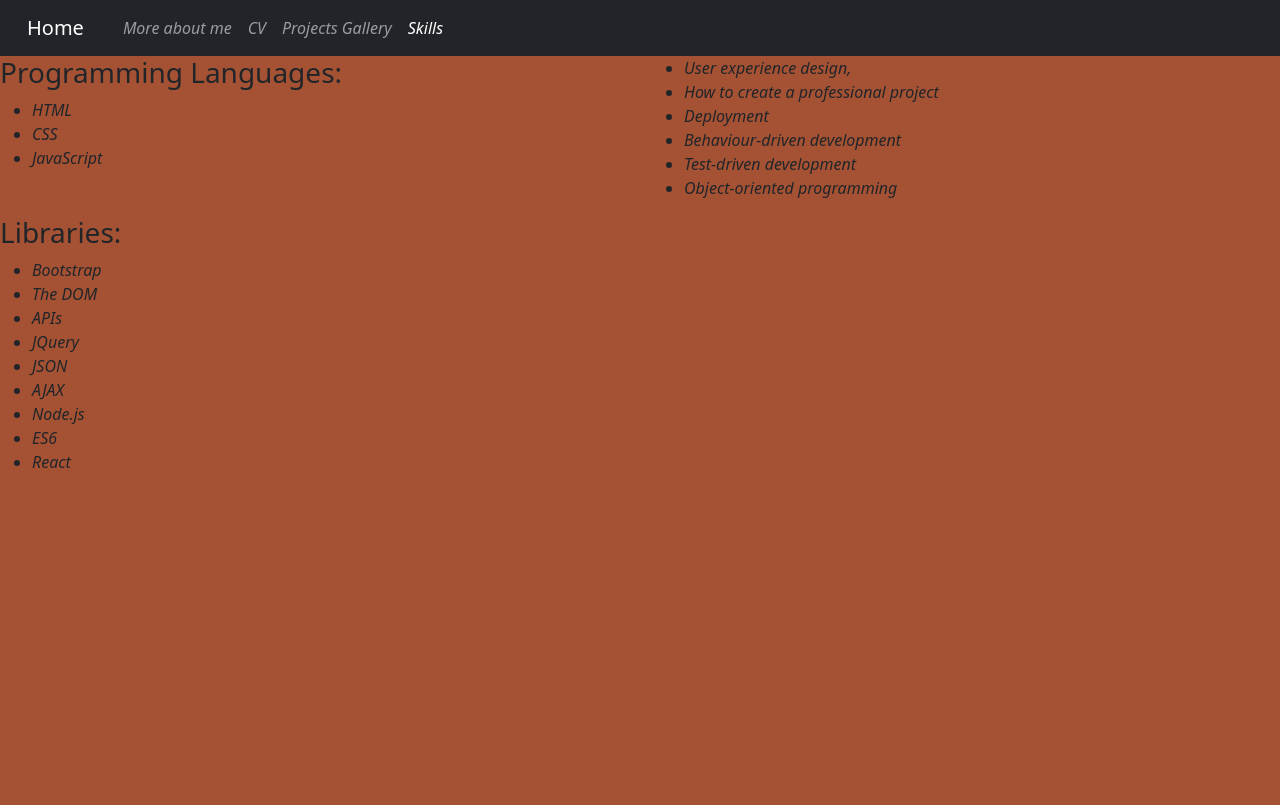
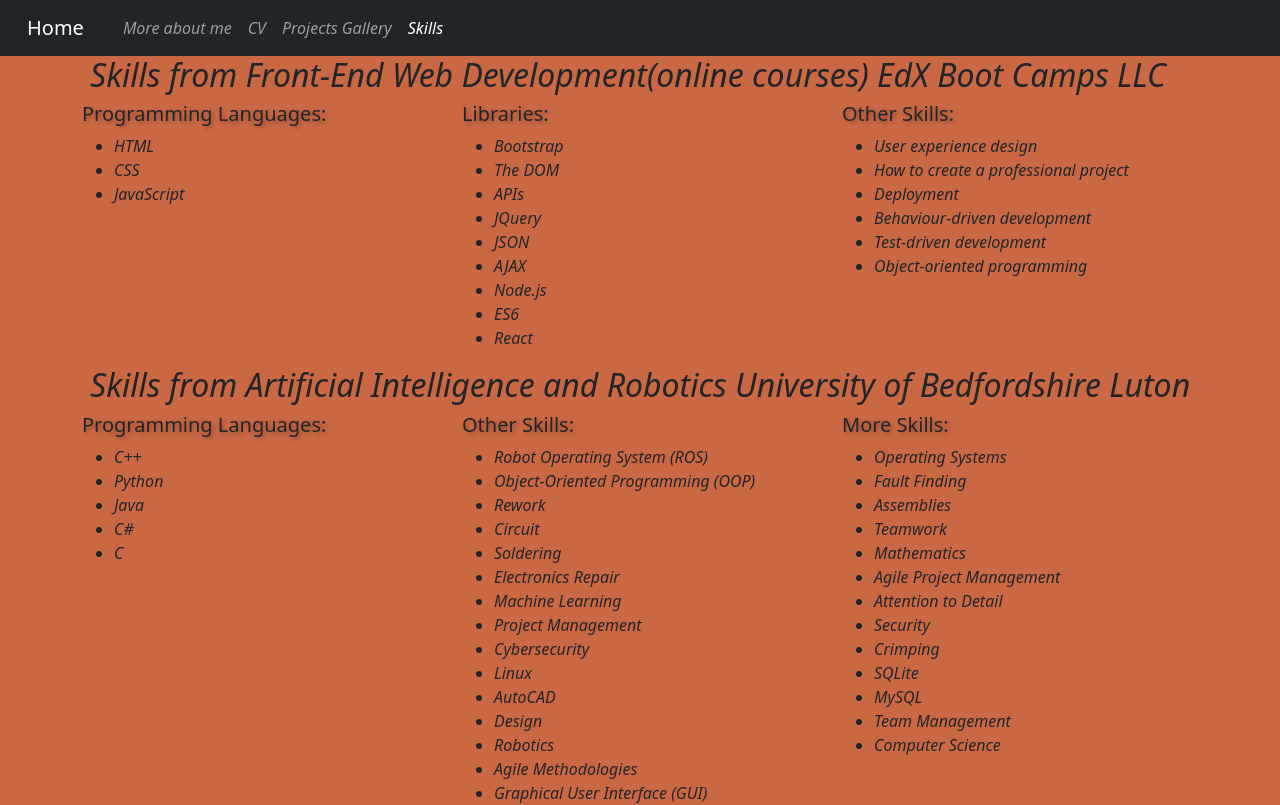
Before and after one commit to Andreea-Lita/Portfolio-With-React, a React (Vite) app: page /skills in a window 1280 px wide. Shown: the top 805 px of the page. Built offline with nearby package versions, Linux system fonts and the light colour scheme.

Commit message:
updated Skills page, also some thinking, plus some colours

```diff
--- a/src/components/CV/index.jsx
+++ b/src/components/CV/index.jsx
@@ -4,9 +4,8 @@
 
 function CV() {
   return (
-    <div className="cv">
-    <embed src={myCv} type="application/pdf" width="100%" height="1000px" />
-
+    <div className="cV">
+    <embed src={myCv} type="application/pdf" width="100%" height="600px" />
     </div>
   );
 }
--- a/src/components/CV/style.css
+++ b/src/components/CV/style.css
@@ -4,11 +4,8 @@
     position: relative;
 }
 
-.cV span {
-    position: absolute;
-    bottom: 0;
-    left: 0;
-    right: 0;
-    padding: 3px;
-    background: #B8B8B8;
-}
+
+/* .cV span {
+    background: white;
+    ;
+} */
--- a/src/components/Contact/index.jsx
+++ b/src/components/Contact/index.jsx
@@ -13,9 +13,13 @@
       <Container style={{ marginTop: 80 }}>
         <Row>
           <Col size="md-8">
+
             <h5>I am a person who likes coding, and mostly coding becoming eficcient for real life! I’ve recently embarked on a journey of web development, creating projects that bring ideas to life!</h5>
             <h5>With every line of code, I try not just building applications, but constructing bridges that connect imagination to reality, transforming the abstract into the tangible.</h5>
               <h5>Developing is also learnig for makeing ideeas a reality!</h5>
+              <h5>I feel happy that you are reading this content !</h5>
+              <h5>I hope I will develop my skills to be even a more experienced web developer!</h5>
+              <h6>Some thoughts! </h6>
             <br />
           </Col>
           <Col size="md-4">
--- a/src/components/Contact/style.css
+++ b/src/components/Contact/style.css
@@ -4,7 +4,8 @@
     font-size: medium;
 }
 
-h5 {
+h5,
+h6 {
     color: #1e1816;
     text-shadow: 2px 2px 4px rgba(0, 0, 0, 0.3);
 }
--- a/src/components/Footer/index.jsx
+++ b/src/components/Footer/index.jsx
@@ -1,10 +1,10 @@
 import React from "react";
-import "./style.css";
+import "./footerstyle.css";
 
 function Footer() {
   return (
     <footer className="footer">
-      <span>Portfolio with React 2024</span>
+      <span id="sub">Portfolio with React 2024</span>
       <div className="contacts-container">
         <a href="https://www.linkedin.com/in/andreea-malaiasi-bb15aa235">Linkedin</a>
         <br />
--- a/src/components/Skills/Skills.jsx
+++ b/src/components/Skills/Skills.jsx
@@ -1,84 +1,190 @@
 import React from 'react';
-import './style.css'
-import Container from '../Container';
+import './skillsstyle.css';
 
-// import { Container, Row, Col } from 'react-bootstrap';
-function Skills(){
-    return(
-
-    <div className="row" size="md-12">
-      <div className="col" size="md-4">
-            <h3>Programming Languages:</h3>
+function Skills() {
+  return (
+    <div className="aptitudes">
+      <h2>Skills from Front-End Web Development(online courses)
+        EdX Boot Camps LLC
+      </h2>
+      <div className="container">
+        <div className="row">
+          <div className="col-md-4 col-sm-12">
+            <h5>Programming Languages:</h5>
             <ul>
-              <li>HTML</li>
-              <li>CSS</li>
-              <li>JavaScript</li>
+              <li>HTML</li><li>CSS</li><li>JavaScript</li>
             </ul>
           </div>
-          <div className="col" size="md-4">
-
+          <div className="col-md-4 col-sm-12">
+            <h5>Libraries:</h5>
             <ul>
-            <li>User experience design,</li>
+              <li>Bootstrap</li><li>The DOM</li><li>APIs</li><li>JQuery</li><li>JSON</li><li>AJAX</li><li>Node.js</li><li>ES6</li><li>React</li>
+            </ul>
+          </div>
+          <div className="col-md-4 col-sm-12">
+            <h5>Other Skills:</h5>
+            <ul>
+              <li>User experience design</li>
               <li>How to create a professional project</li>
               <li>Deployment</li>
               <li>Behaviour-driven development</li>
               <li>Test-driven development</li>
               <li>Object-oriented programming</li>
-
             </ul>
           </div>
-          <div calssName="col" size="md-4">
-          <h3>Libraries:</h3>
+        </div>
+      </div>
+      <h2>Skills from Artificial Intelligence and Robotics
+        University of Bedfordshire Luton
+      </h2>
+      <div className="container">
+        <div className="row">
+          <div className="col-md-4 col-sm-12">
+            <h5>Programming Languages:</h5>
             <ul>
-            <li>Bootstrap</li>
-              <li>The DOM</li>
-              <li>APIs</li>
-              <li>JQuery</li>
-              <li>JSON</li>
-              <li>AJAX</li>
-              <li>Node.js</li>
-              <li>ES6</li>
-              <li>React</li>
+              <li>C++</li><li>Python</li><li>Java</li><li> C#</li><li>C</li>
             </ul>
           </div>
-
+          <div className="col-md-4 col-sm-12">
+            <h5>Other Skills:</h5>
+            <ul>
+              <li>Robot Operating System (ROS)</li>
+              <li>Object-Oriented Programming (OOP)</li>
+              <li>Rework</li>
+              <li>Circuit</li>
+              <li>Soldering</li>
+              <li>Electronics Repair</li>
+              <li>Machine Learning</li>
+              <li>Project Management</li>
+              <li>Cybersecurity</li>
+              <li>Linux</li>
+              <li>AutoCAD</li>
+              <li>Design</li>
+              <li>Robotics</li>
+              <li>Agile Methodologies</li>
+              <li>Graphical User Interface (GUI)</li>
+              <li>Software as a Service (SaaS)</li>
+              <li> Software Development Life Cycle (SDLC)</li>
+              <li>Deployment</li>
+            </ul>
           </div>
+          <div className="col-md-4 col-sm-12">
+            <h5>More Skills:</h5>
+            <ul>
+              <li>Operating Systems</li>
+              <li>Fault Finding</li>
+              <li>Assemblies</li>
+              <li>Teamwork</li>
+              <li>Mathematics</li>
+              <li>Agile Project Management</li>
+              <li>Attention to Detail</li>
+              <li>Security</li>
+              <li>Crimping</li>
+              <li>SQLite</li>
+              <li>MySQL</li>
+              <li>Team Management</li>
+              <li>Computer Science</li>
+            </ul>
+          </div>
+        </div>
+      </div>
+    </div >
   );
 }
 export default Skills;
+
 // import React from 'react';
+// import './style.css'
+// import Container from '../Container';
+// import Row from '../Row';
 
-// class Skills extends React.Component {
-//   render() {
-//     return (
-//       <div className="container">
-//         <div className="row">
-//           <div className="col">
-//             <h3>Programming Languages:</h3>
+// function Skills() {
+//   return (
+//     <div class="aptitudes">
+//       <span>Skills from Front-End Web Development(online courses)
+//         EdX Boot Camps LLC
+//       </span>
+//       <Container>
+//         <Row>
+//           <div className="col" size="md-4">
+//             <h5>Programming Languages:</h5>
 //             <ul>
-//               <li>HTML</li>
-//               <li>CSS</li>
-//               <li>JavaScript</li>
+//               <li>HTML</li><li>CSS</li><li>JavaScript</li>
 //             </ul>
 //           </div>
-//           <div className="col">
-//             <h3>Libraries:</h3>
+//           <div className="col" size="md-4">
+//             <h5>Libraries:</h5>
 //             <ul>
-//               <li>Bootstrap</li>
-//               <li>The DOM</li>
-//               <li>APIs</li>
-//               <li>JQuery</li>
-//               <li>JSON</li>
-//               <li>AJAX</li>
-//               <li>Node.js</li>
-//               <li>ES6</li>
-//               <li>React</li>
+//               <li>Bootstrap</li><li>The DOM</li><li>APIs</li><li>JQuery</li><li>JSON</li><li>AJAX</li><li>Node.js</li><li>ES6</li><li>React</li>
 //             </ul>
 //           </div>
-//         </div>
-//       </div>
-//     );
-//   }
+//           <div className="col" size="md-4">
+//             <h5>Other Skills:</h5>
+//             <ul>
+//               <li>User experience design</li>
+//               <li>How to create a professional project</li>
+//               <li>Deployment</li>
+//               <li>Behaviour-driven development</li>
+//               <li>Test-driven development</li>
+//               <li>Object-oriented programming</li>
+//             </ul>
+//           </div>
+//         </Row>
+//       </Container>
+//       <span>Skills from Artificial Intelligence and Robotics
+//         University of Bedfordshire Luton
+//       </span>
+//       <Container>
+//         <Row>
+//           <div className="col" size="md-4">
+//             <h5>Programming Languages:</h5>
+//             <ul>
+//               <li>C++</li><li>Python</li><li>Java</li><li> C#</li><li>C</li><li>SQLite</li><li>MySQL</li><li>Electrical Troubleshooting</li>
+//             </ul>
+//           </div>
+//           <div className="col" size="md-4">
+//             <h5>Other Skills:</h5>
+//             <ul>
+//               <li>Robot Operating System (ROS)</li>
+//               <li>Object-Oriented Programming (OOP)</li>
+//               <li>Rework</li>
+//               <li>Circuit</li>
+//               <li>Soldering</li>
+//               <li>Electronics Repair</li>
+//               <li>Machine Learning</li>
+//               <li>Project Management</li>
+//               <li>Cybersecurity</li>
+//               <li>Linux</li>
+//               <li>AutoCAD</li>
+//               <li>Design</li>
+//               <li>Robotics</li>
+//               <li>Agile Methodologies</li>
+//               <li>Graphical User Interface (GUI)</li>
+//             </ul>
+//           </div>
+//           <div className="col" size="md-4">
+//             <h5>More Skills:</h5>
+//             <ul>
+//               <li>Software as a Service (SaaS)</li>
+//               <li> Software Development Life Cycle (SDLC)</li>
+//               <li>Deployment</li>
+//               <li> Programming Languages</li>
+//               <li>Operating Systems</li>
+//               <li>Fault Finding</li>
+//               <li>Assemblies</li>
+//               <li>Teamwork</li>
+//               <li>Mathematics</li>
+//               <li>Agile Project Management</li>
+//               <li>Attention to Detail</li>
+//               <li>Security</li>
+//               <li>Crimping</li>
+//               <li>Team Management</li>
+//               <li>Computer Science</li>
+//             </ul>
+//           </div>
+//         </Row>
+//       </Container>
+//     </div >
+//   );
 // }
-
 // export default Skills;
--- /dev/null
+++ b/src/components/Skills/skillsstyle.css
@@ -0,0 +1,9 @@
+li {
+    font-style: italic;
+}
+
+h2 {
+    font-size: x-large;
+    margin-left: 90px;
+    font-style: italic;
+}
--- a/src/components/Skills/style.css
+++ /dev/null
@@ -1,3 +0,0 @@
-li {
-    font-style: italic;
-}
--- a/src/index.css
+++ b/src/index.css
@@ -10,7 +10,7 @@
     height: 100%;
     padding: 0;
     margin: 0;
-    background-color: rgb(165, 82, 52);
+    background-color: rgb(203, 104, 68);
     /* background-image: url('../src/components/Images/pexels-7233107.jpg');  */
     background-size: cover;
     height: '100vh';
--- a/src/pages/About.jsx
+++ b/src/pages/About.jsx
@@ -48,6 +48,7 @@
           <TbApi color='blue' size='21px' style={{ marginRight: '10px' }} />
           <FaNodeJs color='pink' size='21px' style={{ marginRight: '10px' }} />
           <SiCodemirror color='orange' size='21px' style={{ marginRight: '10px' }} />
+
         </Container>
       </div>
     </div>
```
Also changed, not shown: src/components/Footer/footerstyle.css (renamed from src/components/Footer/style.css, +7 -5 lines). Lines whose indentation alone changed are shown as unchanged.
